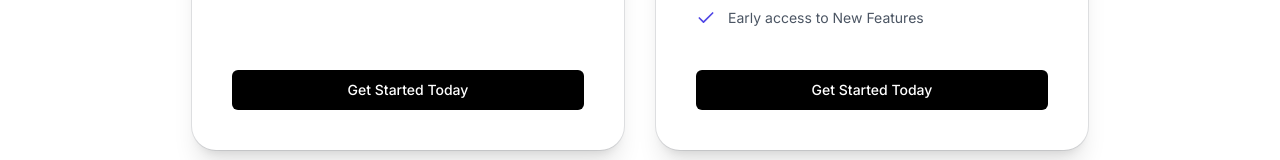
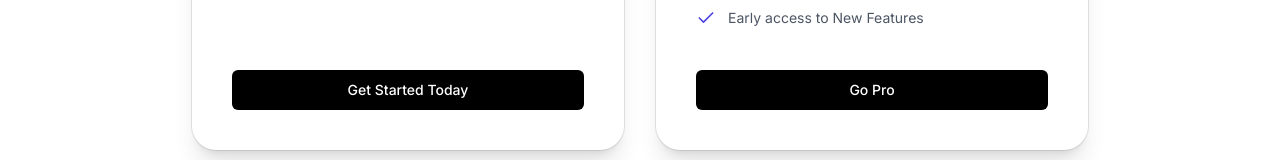
Before and after one commit to WalidAit69/AI-Chat-App, a Next.js app: page /pricing in a window 1280 px wide. Shown: the part 915-1075 px from the top of the page. Built offline with nearby package versions, Linux system fonts and the light colour scheme; no server answers.

Commit message:
stripe payments

```diff
--- a/app/page.tsx
+++ b/app/page.tsx
@@ -10,7 +10,6 @@ export default async function Home() {
 
   const session = await getServerSession(authOptions);
 
-  console.log(session)
   return (
     <main className="">
       <div className="relative isolate pt-14 dark:bg-gray-900">
--- /dev/null
+++ b/components/SubscriptionProvider.tsx
@@ -0,0 +1,20 @@
+"use client"
+
+import { useSession } from "next-auth/react";
+import { useEffect } from "react";
+
+
+function SubscriptionProvider() {
+  const { data: session } = useSession();
+
+  useEffect(() => {
+
+  }, [])
+
+
+  return (
+    <div>SubscriptionProvider</div>
+  )
+}
+
+export default SubscriptionProvider
--- a/components/pricing/CheckoutButton.tsx
+++ b/components/pricing/CheckoutButton.tsx
@@ -2,17 +2,44 @@
 
 import { useSession } from "next-auth/react";
 import { Button } from "../ui/button";
+import { useState } from "react";
+import { addDoc, collection, onSnapshot } from "firebase/firestore";
+import { db } from "@/firebase";
 
 function CheckoutButton() {
 
   const { data: session } = useSession();
+  const [loading, setloading] = useState(false);
 
-  const createCheckoutSession = () => {
-    if (!session) return;
+  const createCheckoutSession = async () => {
+    if (!session?.user.id) return;
 
     // push a doc to firebase
+    setloading(true);
+
+    const docref = await addDoc(
+      collection(db, "customers" , session.user.id , 'checkout_sessions'),{
+      price:"price_1O8LqkLByxrekDb1Jxck0i3P",
+      success_url:window.location.origin,
+      cancel_url:window.location.origin,
+    });
 
     // stripe extension on firebase will create a checkout session
+    return onSnapshot(docref , snap =>{
+      const data = snap.data();
+      const url = data?.url;
+      const error = data?.error;
+
+      if(error){
+        alert(`An error occured ${error.message}`);
+        setloading(false)
+      }
+
+      if(url){
+        window.location.assign(url);
+        setloading(false)
+      }
+    })
 
     // redirect user to checkout page
   };
@@ -25,7 +52,7 @@ function CheckoutButton() {
         className="w-full dark:bg-black dark:text-white"
         onClick={() => createCheckoutSession()}
       >
-        CheckoutButton
+        {loading ? "Loading..." : (session ? "Go Pro" : "Sign up")}
       </Button>
     </div>
   );
--- a/components/pricing/PricingCards.tsx
+++ b/components/pricing/PricingCards.tsx
@@ -1,9 +1,14 @@
+"use client";
+
 import { CheckIcon } from "lucide-react";
 import Link from "next/link";
 import CheckoutButton from "./CheckoutButton";
 import { Button } from "../ui/button";
+import { useSession } from "next-auth/react";
 
 function PricingCards({ redirect }: { redirect: boolean }) {
+  const { data: session } = useSession();
+
   return (
     <div>
       <div className="mx-auto grid max-w-md grid-cols-1 gap-8 lg:max-w-4xl lg:grid-cols-2">
@@ -57,11 +62,25 @@ function PricingCards({ redirect }: { redirect: boolean }) {
             </div>
 
             {redirect ? (
-                <Link href={'/register'} className="mt-10">
-                    <Button variant={"secondary"} className="w-full bg-black text-white">Get Started Today</Button>
-                </Link>
-            ): (
-                tier.id && <CheckoutButton/>
+              <Link href={"/register"} className="mt-10">
+                {tier.id ? (
+                  <Button
+                    variant={"default"}
+                    className="w-full bg-black text-white"
+                  >
+                    Go Pro
+                  </Button>
+                ) : (
+                  <Button
+                    variant={"default"}
+                    className="w-full bg-black text-white"
+                  >
+                    Get Started Today
+                  </Button>
+                )}
+              </Link>
+            ) : (
+              tier.id && <CheckoutButton />
             )}
           </div>
         ))}
@@ -86,7 +105,7 @@ const tiers = [
   },
   {
     name: "Pro",
-    id: "si_pgkegkepgkeg",
+    id: "pro",
     priceMonthly: "19.99$",
     description: "Unlock the full Potential with Pro!",
     features: [
--- a/package.json
+++ b/package.json
@@ -26,6 +26,7 @@
     "next-themes": "^0.2.1",
     "react": "^18",
     "react-dom": "^18",
+    "stripe": "^14.3.0",
     "tailwind-merge": "^2.0.0",
     "tailwindcss-animate": "^1.0.7"
   },
```
Also changed, not shown: lib/converters/Subscription.ts (added), types/Subscription.ts (added), 1 other file (tests, documents, lock files or other folders).
